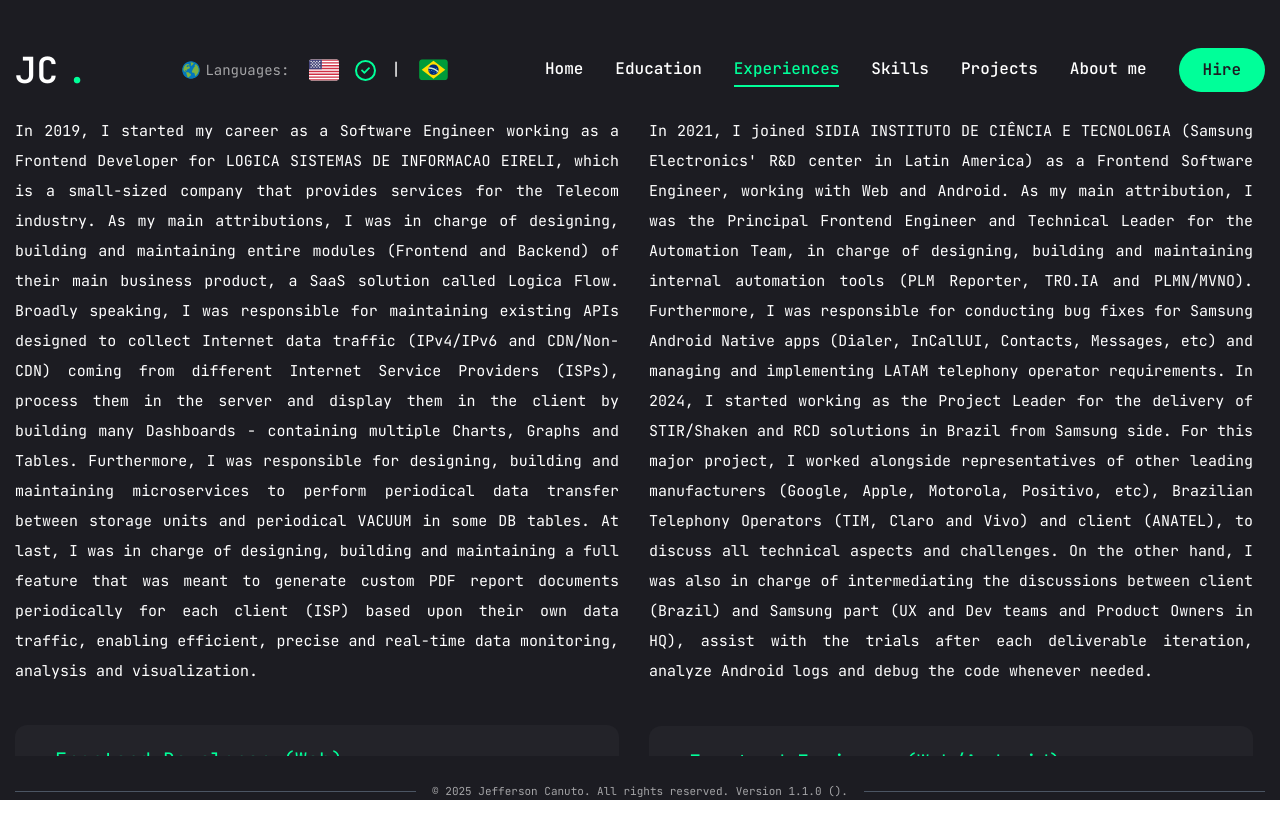
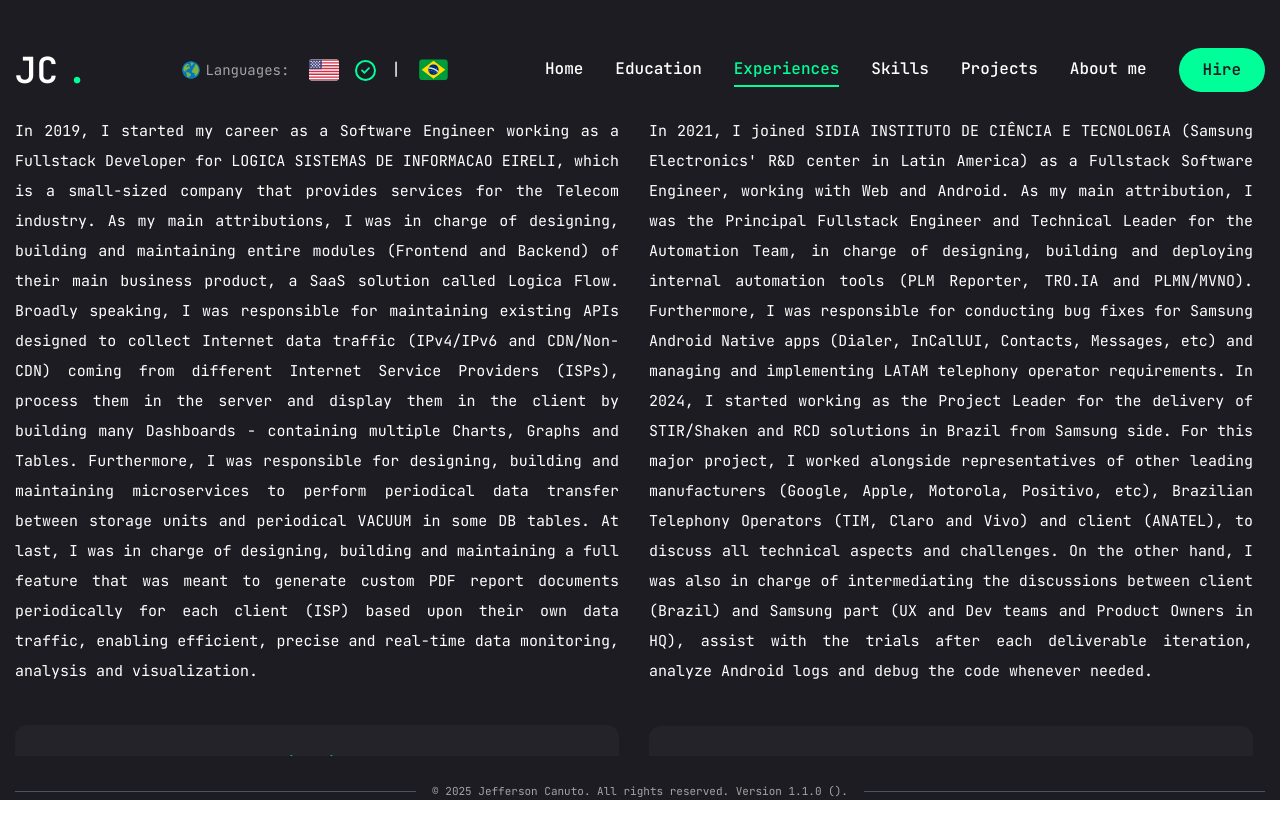
Before and after one commit to JeffersonCanuto/jefferson-portfolio, a Next.js app: page /experiences in a window 1280 px wide. Built offline with nearby package versions, Linux system fonts and the light colour scheme.

Commit message:
chore: update styles and strings for Experiences page

```diff
--- a/src/app/experiences/page.tsx
+++ b/src/app/experiences/page.tsx
@@ -114,9 +114,9 @@ const Experiences:React.FC = () => {
                                 <div className="grid gap-10 cursor-default" key={item.index}>
                                     <span className="text-[15px] text-justify">{item.description}</span>
                                     <li className={`${item.index === 1 && language.includes("en") ? "-mt-2" : item.index === 1 && language.includes("br") ? "-mt-5" : ""} bg-[#232329] h-[235px] py-6 px-10 rounded-xl flex flex-col justify-center items-center lg:items-start gap-1`}>
-                                        <h3 className="text-accent text-xl max-w-[400px] min-h-[60px] text-center lg:text-left">{item.position}</h3>
+                                        <h3 className="text-accent text-[14px] lg:text-[19px] max-w-[400px] min-h-[60px] text-center lg:text-left">{item.position}</h3>
                                         <div className="flex flex-col mb-5">
-                                            <p className="text-[14px] min-w-[60px] min-h-[15px] text-center lg:text-left">{item.company}</p>
+                                            <p className="text-[11px] lg:text-[14px] min-w-[60px] min-h-[15px] text-center lg:text-left mt-2 lg:mt-0">{item.company}</p>
                                             <p
                                                 className={`max-h-screen ${language.includes("en") ? "xl:max-w-[220px]" : "xl:max-w-[240px]"} flex justify-center xl:justify-between gap-4 xl:gap-0 text-[13px] text-white/60`}
                                             >
--- a/src/strings/pages/Experiences.ts
+++ b/src/strings/pages/Experiences.ts
@@ -4,7 +4,7 @@ const experienceStrings:Record<"en" | "br", ExperienceStrings> = {
     en: {
         first: {
             description: {
-                title: "In 2019, I started my career as a Software Engineer working as a Frontend Developer for LOGICA SISTEMAS DE INFORMACAO EIRELI, which is a small-sized \
+                title: "In 2019, I started my career as a Software Engineer working as a Fullstack Developer for LOGICA SISTEMAS DE INFORMACAO EIRELI, which is a small-sized \
                     company that provides services for the Telecom industry. As my main attributions, I was in charge of designing, building and maintaining entire modules \
                     (Frontend and Backend) of their main business product, a SaaS solution called Logica Flow. Broadly speaking, I was responsible for maintaining existing \
                     APIs designed to collect Internet data traffic (IPv4/IPv6 and CDN/Non-CDN) coming from different Internet Service Providers (ISPs), process them in the \
@@ -14,10 +14,10 @@ const experienceStrings:Record<"en" | "br", ExperienceStrings> = {
                     each client (ISP) based upon their own data traffic, enabling efficient, precise and real-time data monitoring, analysis and visualization."
             },
             card: {
-                position: "Frontend Developer (Web)" ,
+                position: "Fullstack Developer (Web)" ,
                 location: "Natal, RN, Brazil",
                 regime: "On-Site",
-                duration: "Aug/2019 - Nov/2020"
+                duration: "Aug/2019 ~ Nov/2020"
             },
             attributions: {
                 first: "Implementation of multiple Dashboards to monitor IPv4/IPv6 and CDN/Non-CDN data traffic from different Internet Service Providers.",
@@ -26,14 +26,14 @@ const experienceStrings:Record<"en" | "br", ExperienceStrings> = {
                 fourth: "Implementation of microservices designed to perform periodical data transfer between storage units and VACUUM in Logica Flow DB tables.",
                 fifth: "Implementation and maintenance of a full feature meant to generate automatic and periodical reports from IPv4/IPv6 and CDN/Non-CDN data traffic \
                     for all Internet Service Providers that used Logica Flow.",
-                sixth: "Skills: JavaScript | HTML5 | CSS3 | React.js | Chart.js | Redux | Python | Django REST | PostgreSQL | Docker | Git | Linux"
+                sixth: "Skills: JavaScript | HTML5 | CSS3 | React.js | Chart.js | Redux | Python | Django REST | Flask | PostgreSQL | Docker | Git | Linux"
             }
         },
         second: {
             description: {
-                title: "In 2021, I joined SIDIA INSTITUTO DE CIÊNCIA E TECNOLOGIA (Samsung Electronics' R&D center in Latin America) as a Frontend Software Engineer, working \
-                    with Web and Android. As my main attribution, I was the Principal Frontend Engineer and Technical Leader for the Automation Team, in charge of designing, \
-                    building and maintaining internal automation tools (PLM Reporter, TRO.IA and PLMN/MVNO). Furthermore, I was responsible for conducting bug fixes for \
+                title: "In 2021, I joined SIDIA INSTITUTO DE CIÊNCIA E TECNOLOGIA (Samsung Electronics' R&D center in Latin America) as a Fullstack Software Engineer, working \
+                    with Web and Android. As my main attribution, I was the Principal Fullstack Engineer and Technical Leader for the Automation Team, in charge of designing, \
+                    building and deploying internal automation tools (PLM Reporter, TRO.IA and PLMN/MVNO). Furthermore, I was responsible for conducting bug fixes for \
                     Samsung Android Native apps (Dialer, InCallUI, Contacts, Messages, etc) and managing and implementing LATAM telephony operator requirements. In 2024, \
                     I started working as the Project Leader for the delivery of STIR/Shaken and RCD solutions in Brazil from Samsung side. For this major project, I worked \
                     alongside representatives of other leading manufacturers (Google, Apple, Motorola, Positivo, etc), Brazilian Telephony Operators (TIM, Claro and Vivo) \
@@ -42,17 +42,17 @@ const experienceStrings:Record<"en" | "br", ExperienceStrings> = {
                     logs and debug the code whenever needed."
             },
             card: {
-                position: "Frontend Engineer (Web/Android)",
+                position: "Software Engineer (Web/Android)",
                 location: "Manaus, AM, Brazil",
                 regime: "On-Site",
-                duration: "Apr/2021 - Jun/2024"
+                duration: "Apr/2021 ~ Jun/2024"
             },
             attributions: {
-                first: "Principal Frontend Engineer and Technical Leader for the Automation Team (Tools: PLM Reporter, TRO.IA and PLMN/MVNO).",
-                second: "Frontend Project Leader responsible for creating PLM Reporter tool from scratch and implementing all main user interfaces and \
-                    features (Login page with JWT Auth, Dashboards and Statistics pages with multiple Graphs and Tables, Load .xml files, User profile, etc).",
-                third: "Project Leader for the implementation and delivery of STIR/Shaken and RCD solutions in Brazil, representing Samsung side.",
-                fourth: "Bug fixes for Samsung Android native apps (Dialer, InCallUI, Contacts, Messages, Settings, etc), including Android log analysis.",
+                first: "Principal Fullstack Engineer and Technical Leader for the Automation Team (Tools: PLM Reporter, TRO.IA and PLMN/MVNO).",
+                second: "Fullstack Engineering Leader responsible for architecting and coding PLM Reporter tool from scratch and implementing all the core \
+                    features in client and server sides (Login/Logout with JWT Auth, Dashboards/Statistics pages, Load .xml files, User profile, etc).",
+                third: "Technical Leader responsible for the delivery of STIR/Shaken and Rich Call Data solutions in Brazil, representing Samsung side.",
+                fourth: "Bug fixes for Samsung Android native apps (Dialer, InCallUI, Contacts, Messages, Settings, TelephonyUI), including log analysis.",
                 fifth: "Skills: JavaScript | TypeScript | HTML5 | CSS3 | React | Chart.js | Redux/ContextAPI | Material UI | Python | Django REST | \
                     PostgreSQL | Android (Java) | QuickBuild | Docker | Git | P4V | Swarm | Linux | Agile (Scrum/Kanban)"
             }
@@ -61,7 +61,7 @@ const experienceStrings:Record<"en" | "br", ExperienceStrings> = {
     br: {
         first: {
             description: {
-                title: "Em 2019, iniciei a minha carreira como Engenheiro de Software atuando como Desenvolvedor Frontend para a LOGICA SISTEMAS DE INFORMACAO EIRELI - uma \
+                title: "Em 2019, iniciei a minha carreira como Engenheiro de Software atuando como Desenvolvedor Fullstack para a LOGICA SISTEMAS DE INFORMACAO EIRELI - uma \
                     empresa de pequeno porte cujo papel é de prestar serviços para a indústria de Telecomunicações. Como as minhas principais atribuições, fui encarregado de \
                     projetar, construir e manter módulos completos (Frontend e Backend) do principal produto da empresa - uma solução SaaS chamada Logica Flow. Em termos \
                     gerais, fui responsável por manter APIs existentes, projetadas para coletar tráfego de dados da Internet (IPv4/IPv6 e CDN/Não-CDN) proveniente de \
@@ -72,10 +72,10 @@ const experienceStrings:Record<"en" | "br", ExperienceStrings> = {
                     (ISP) - com base em seu próprio tráfego de dados - permitindo o monitoramento, análise e visualização de dados de forma eficiente, precisa e em tempo real."
             },
             card: {
-                position: "Desenvolvedor Frontend (Web)",
+                position: "Desenvolvedor Fullstack (Web)",
                 location: "Natal, RN, Brasil",
                 regime: "Presencial",
-                duration: "Ago/2019 - Nov/2020"
+                duration: "Ago/2019 ~ Nov/2020"
             },
             attributions: {
                 first: "Implementação de Dashboards para monitoramento de tráfego de dados IPv4/IPv6 e CDN/Não-CDN, vindo de diferentes Provedores de Internet.",
@@ -85,36 +85,36 @@ const experienceStrings:Record<"en" | "br", ExperienceStrings> = {
                     e VACUUM em tabelas do Banco de Dados do Logica Flow.",
                 fifth: "Implementação e manutenção de uma feature por completa de geração automática e periódica de relatórios de tráfego de dados IPv4/IPv6 e CDN/Não-CDN, \
                     para Provedores de Internet que usavam o Logica Flow.",
-                sixth: "Habilidades: JavaScript | HTML5 | CSS3 | React.js | Chart.js | Redux | Python | Django REST | PostgreSQL | Docker | Git | Linux"
+                sixth: "Habilidades: JavaScript | HTML5 | CSS3 | React.js | Chart.js | Redux | Python | Django REST | Flask | PostgreSQL | Docker | Git | Linux"
             }
         },
         second: {
             description: {
                 title: "Em 2021, ingressei no SIDIA INSTITUTO DE CIENCIA E TECNOLOGIA (Centro de P&D da Samsung Electronics na América Latina) como Engenheiro de Software \
-                    Frontend, trabalhando com Web e Android. Como as minhas principais atribuições, fui o Principal Engenheiro Frontend e Líder Técnico para o Time de \
-                    Automação - encarregado de projetar, construir e manter ferramentas internas de automação (PLM Reporter, TRO.IA e PLMN/MVNO). Além disso, fui responsável \
-                    por conduzir correção de bugs para aplicações nativas da Samsung (Dialer, InCallUI, Contacts, Messages) e gerenciar e implementar requisitos para \
-                    operadoras de telefonia da América Latina. Em 2024, comecei a atuar como Líder de Projeto para a implementação e entrega das soluções de STIR/Shaken e RCD \
-                    no Brasil, representando a Samsung. Nesse projeto, trabalhei ao lado de representantes de outros fabricantes líderes (Google, Apple, Motorola, Positivo, \
-                    etc), Operadoras Brasileiras de Telefonia (TIM, Claro e Vivo) e o principal cliente (ANATEL), para discutir todos os aspectos técnicos e principais \
-                    desafios. Por outro lado, também fui responsável por intermediar as discussões técnicas entre todos os clientes (Brasil) e os times técnicos (Times de \
-                    UX e Dev e Donos do Produto no HQ da Samsung), auxiliar nos testes após cada iteração de um entregável do Software, analisar logs de Android e depurar \
-                    o código-fonte quando necessário."
+                    Fullstack, trabalhando com Web e Android. Como as minhas principais atribuições, fui o Principal Engenheiro Fullstack e Líder Técnico para o Time de \
+                    Automação - encarregado de projetar, construir e disponibilizar ferramentas internas de automação (PLM Reporter, TRO.IA e PLMN/MVNO). Além disso, fui \
+                    responsável por conduzir correção de bugs para aplicações nativas da Samsung (Dialer, InCallUI, Contacts, Messages) e gerenciar e implementar requisitos \
+                    para operadoras de telefonia da América Latina. Em 2024, comecei a atuar como Líder de Projeto para a implementação e entrega das soluções de STIR/Shaken \
+                    e RCD no Brasil, representando a Samsung. Nesse projeto, trabalhei ao lado de representantes de outros fabricantes líderes (Google, Apple, Motorola, Positivo, \
+                    etc), Operadoras Brasileiras de Telefonia (TIM, Claro e Vivo) e o principal cliente (ANATEL), para discutir todos os aspectos técnicos e principais desafios. \
+                    Por outro lado, também fui responsável por intermediar as discussões técnicas entre todos os clientes (Brasil) e os times técnicos (Times de UX e Dev e Donos \
+                    do Produto no HQ da Samsung), auxiliar nos testes após cada iteração de um entregável do Software, analisar logs de Android e depurar o código-fonte quando \
+                    necessário."
             },
             card: {
-                position: "Engenheiro Frontend (Web/Android)",
+                position: "Engenheiro Fullstack (Web/Android)",
                 location: "Manaus, AM, Brasil",
                 regime: "Presencial",
-                duration: "Abr/2021 - Jun/2024"
+                duration: "Abr/2021 ~ Jun/2024"
             },
             attributions: {
-                first: "Principal Engenheiro Frontend e Líder Técnico para o Time de Automação (ferramentas: PLM Reporter, TRO.IA e PLMN/MVNO).",
-                second: "Líder de Projeto Frontend responsável por criar a ferramenta PLM Reporter do zero e implementar as principais interfaces \
-                    e features de usuário (Login com JWT Auth, Páginas de Dashboards e Estatísticas com múltiplos Gráficos e Tabelas, Carregamento \
-                    de arquivos .xml, Perfil de Usuário, etc).",
-                third: "Líder de Projeto para a implementação e entrega das soluções de STIR/Shaken e RCD no Brasil, representando a Samsung.",
-                fourth: "Correção de bugs em aplicações nativas para Android da Samsung (Dialer, InCallUI, Contacts, Messages, Settings, etc), incluindo \
-                    análises de log de Android da camada de Aplicação até Framework.",
+                first: "Principal Engenheiro Fullstack e Líder Técnico para o Time de Automação (ferramentas: PLM Reporter, TRO.IA e PLMN/MVNO).",
+                second: "Líder de Engenharia Fullstack responsável por arquitetar e desenvolver a ferramenta PLM Reporter do zero e implementar \
+                    todas as principais features (Login/Logout com JWT Auth, Páginas de Dashboards e Estatísticas contendo múltiplos Gráficos e \
+                    Tabelas, Carregamento de arquivos .xml, Perfil de Usuário, etc).",
+                third: "Líder Técnico responsável pela entrega das soluções de STIR/Shaken e Rich Call Data no Brasil, representando a Samsung.",
+                fourth: "Correção de bugs em aplicações nativas para Android da Samsung (Dialer, InCallUI, Contacts, Messages, Settings, \
+                    TelephonyUI), incluindo análises de log da camada de Aplicação até o Framework.",
                 fifth: "Habilidades: JavaScript | TypeScript | HTML5 | CSS3 | React | Chart.js | Redux/ContextAPI | Material UI | Python | Django REST | PostgreSQL | \
                     Android (Java) | QuickBuild | Docker | Git | P4V | Swarm | Linux | Agile (Scrum/Kanban)"
             }
```
